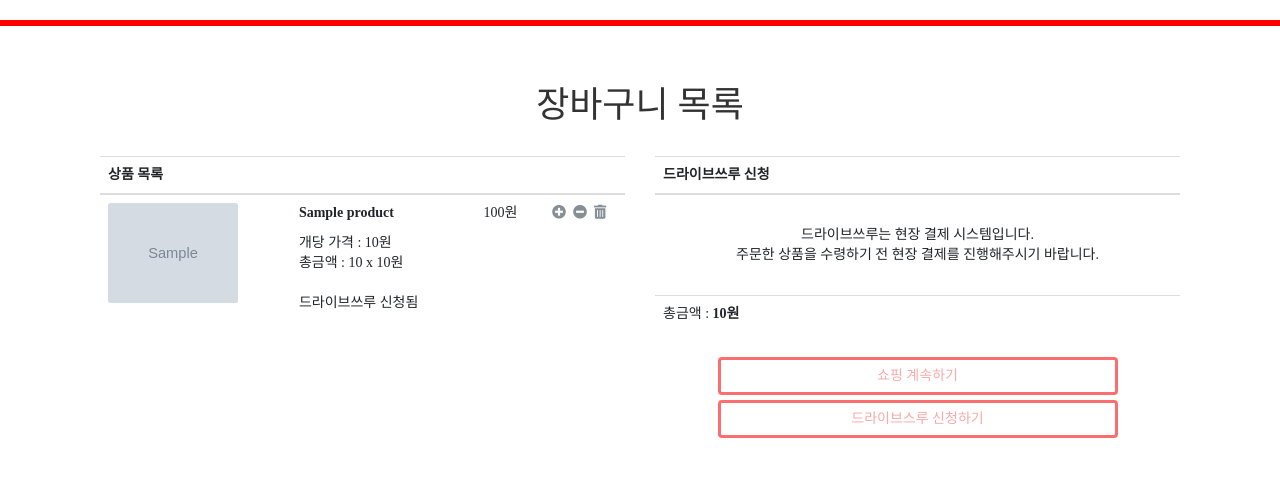
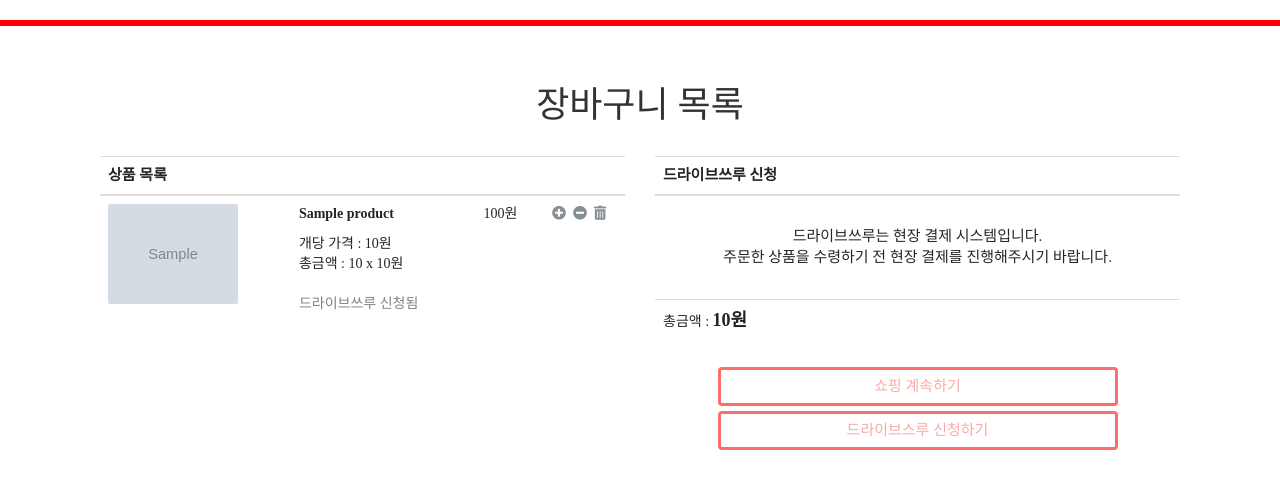
Before and after one commit to leecrossun/hackathon-lotteoff-python-django-2020, a Django app: template cart/templates/cart.html in a window 1280 px wide. Shown: the part 80-569 px from the top of the page. Run offline with Django 3.2, Linux system fonts and the light colour scheme; tables that the repository leaves empty hold one stand-in row (values such as "Sample post"); the template is opened without the code that fills it: values that come from a table or form of the project are taken from there, most other values are stand-ins (such as "Sample title", 1, 10 or a date in 2020); grey boxes marked "Sample" are stand-in pictures; some libraries are stand-ins or nearby versions; some web fonts are replaced.

Commit message:
cart, product CSS / new 오류 수정

```diff
--- a/cart/templates/cart.html
+++ b/cart/templates/cart.html
@@ -30,6 +30,7 @@
         background-color:white;
         border : medium solid rgb(252, 110, 110);
         color : rgb(250, 169, 169);
+        font-size: 15px;
         width: 400px;
     }
 </style>
@@ -55,7 +56,7 @@
         <div class="col-12 col-sm-12 col-md-12 col-lg-6 text-center">
             <table class="table my_custom_table">
                 <thread class="my_custom_thread">
-                    <tr><th colspan="5" style="font-family:'LotteMartDreamM';">상품 목록</th></tr>
+                    <tr><th colspan="5" style="font-family:'LotteMartDreamM'; font-size:15px;">상품 목록</th></tr>
                 </thread>
                 <tbody style="font-family:'LotteMartDreamL';">
                     {%for cart_item in cart_items%}
@@ -68,9 +69,9 @@
                                 개당 가격 : {{cart_item.product.price|intcomma}}원<br>
                                 총금액 : {{cart_item.quantity}} x {{cart_item.product.price|intcomma}}원<br><br>
                                 {%if cart_item.drive%}
-                                    <p>드라이브쓰루 신청됨</p>
+                                    <p style="color:gray;">드라이브쓰루 신청됨</p>
                                 {%else%}
-                                    <p>드라이브쓰루 신청 대기중</p>
+                                    <p style="color:gray;">드라이브쓰루 신청 대기중</p>
                                 {%endif%}
                             </td>
                             <td>
@@ -99,16 +100,16 @@
             <table class="table my_custom_table">
                 <thread class="my_custom_thread">
                     <tr>
-                        <th style="font-family:'LotteMartDreamM';">드라이브쓰루 신청</th>
+                        <th style="font-family:'LotteMartDreamM'; font-size:15px;">드라이브쓰루 신청</th>
                     </tr>
                 </thread>
                 <tbody>
                     <tr>
-                        <td style="padding:30px 0;">드라이브쓰루는 현장 결제 시스템입니다.<br>주문한 상품을 수령하기 전 현장 결제를 진행해주시기 바랍니다.</td>
+                        <td style="padding:30px 0; font-size:15px;">드라이브쓰루는 현장 결제 시스템입니다.<br>주문한 상품을 수령하기 전 현장 결제를 진행해주시기 바랍니다.</td>
                     </tr>
                     <tr>
                         <td class="text-left">
-                            총금액 : <strong>{{total|intcomma}}원</strong>
+                            총금액 : <strong style="font-size:18px;">{{total|intcomma}}원</strong>
                         </td>
                     </tr>
                 </tbody>
--- a/shop/templates/shop/product.html
+++ b/shop/templates/shop/product.html
@@ -42,7 +42,7 @@
 
 {%block contents%}
 
-<div align="center" style="padding-top: 20px;">
+<div align="center" style="padding:20px 0;">
     <div class="product">
         <table>
             <tr>
```
Also changed, not shown: driveApp/templates/new.html (+8 -20 lines).
